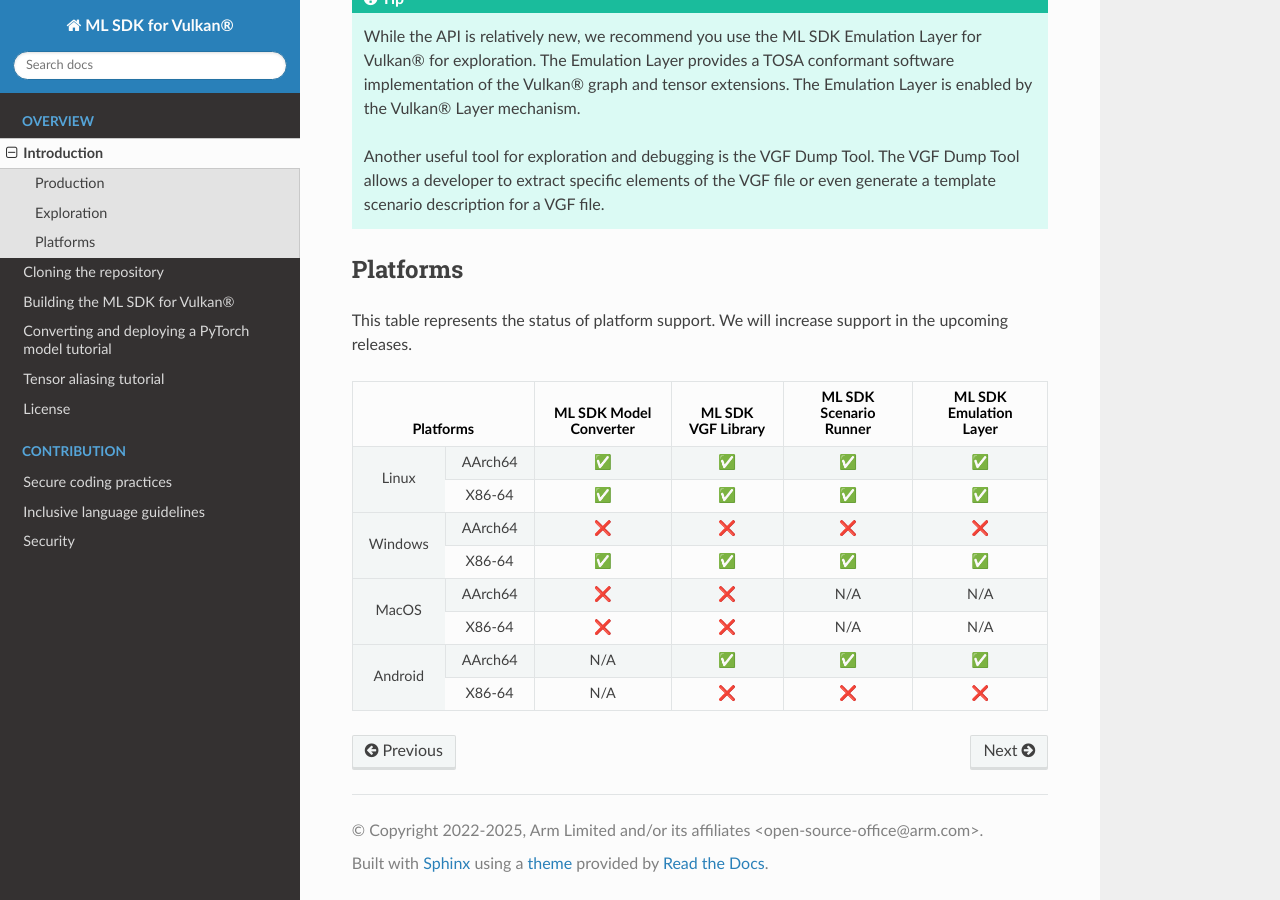
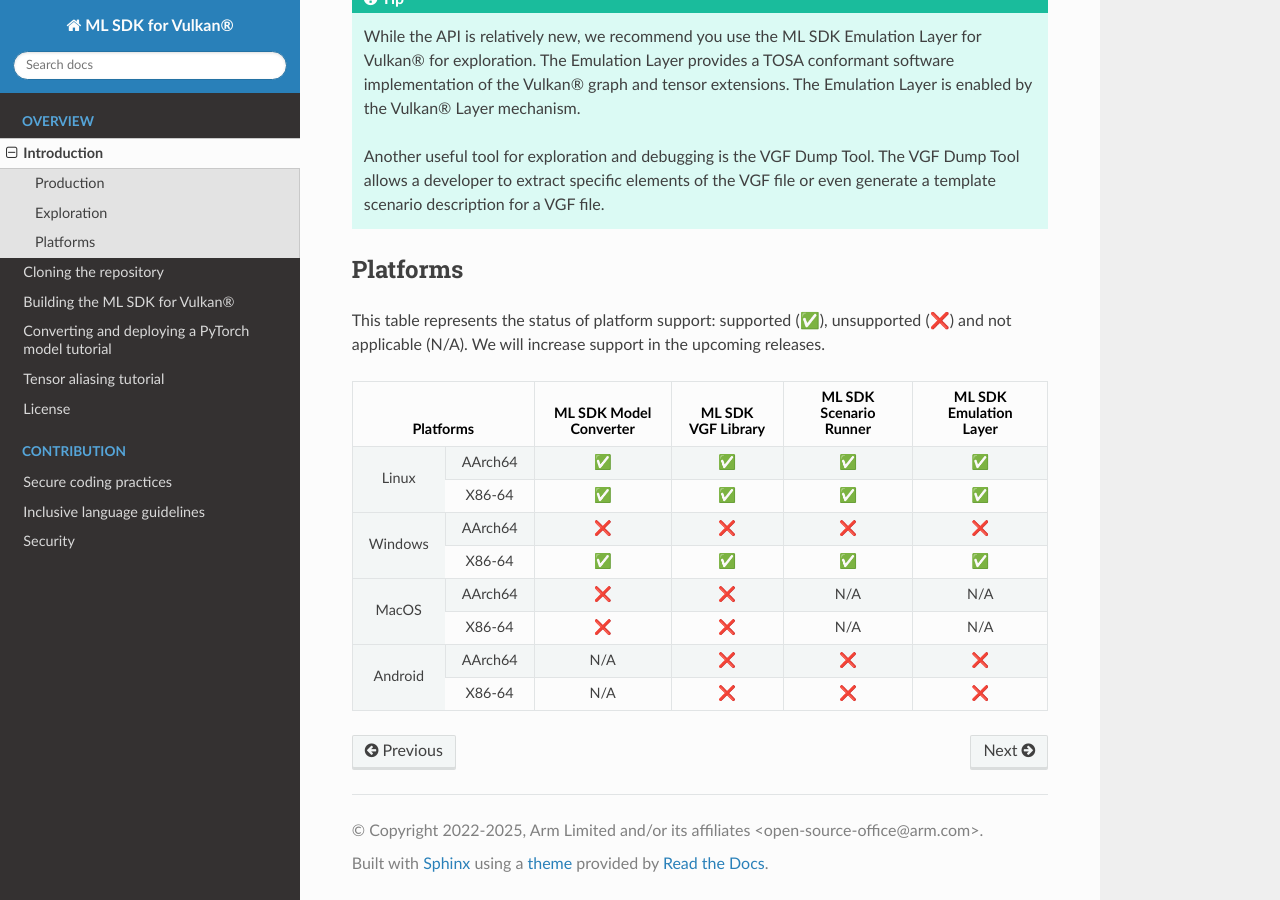
Before and after one commit to jerryzhao173985/ai-ml-sdk-for-vulkan, a Sphinx documentation site: the page built from docs/source/introduction.rst, in a window 1280 px wide and 900 px high, scrolled down 2962 px. Built offline with Sphinx 7.4.7 and the Read the Docs theme 3.1.0, drawn with Linux system fonts in a browser that asks for light colours; pages that are not in the unit, such as notebooks, are missing from menus.

Commit message:
Update documentation to reflect supported platform
Cross-compilation for android is currently experimental

Change-Id: I2119cd52f09a432a6d99e7a91b3624a35544be3e
Signed-off-by: Erik Andersson <erik.andersson@arm.com>

```diff
--- a/docs/source/introduction.rst
+++ b/docs/source/introduction.rst
@@ -98,7 +98,8 @@
 Platforms
 ---------
 
-This table represents the status of platform support. We will increase support in the upcoming releases.
+This table represents the status of platform support: supported (|/|), unsupported (|x|) and not applicable (|-|).
+We will increase support in the upcoming releases.
 
 +------------------+-----------+----------+----------+-----------+
 | Platforms        | ML SDK    |  ML SDK  | ML SDK   | ML SDK    |
@@ -117,7 +118,7 @@
 +        +---------+-----------+----------+----------+-----------+
 |        | X86-64  | |x|       | |x|      | |-|      | |-|       |
 +--------+---------+-----------+----------+----------+-----------+
-| Android| AArch64 | |-|       | |/|      | |/|      | |/|       |
+| Android| AArch64 | |-|       | |x|      | |x|      | |x|       |
 +        +---------+-----------+----------+----------+-----------+
 |        | X86-64  | |-|       | |x|      | |x|      | |x|       |
 +--------+---------+-----------+----------+----------+-----------+
```
